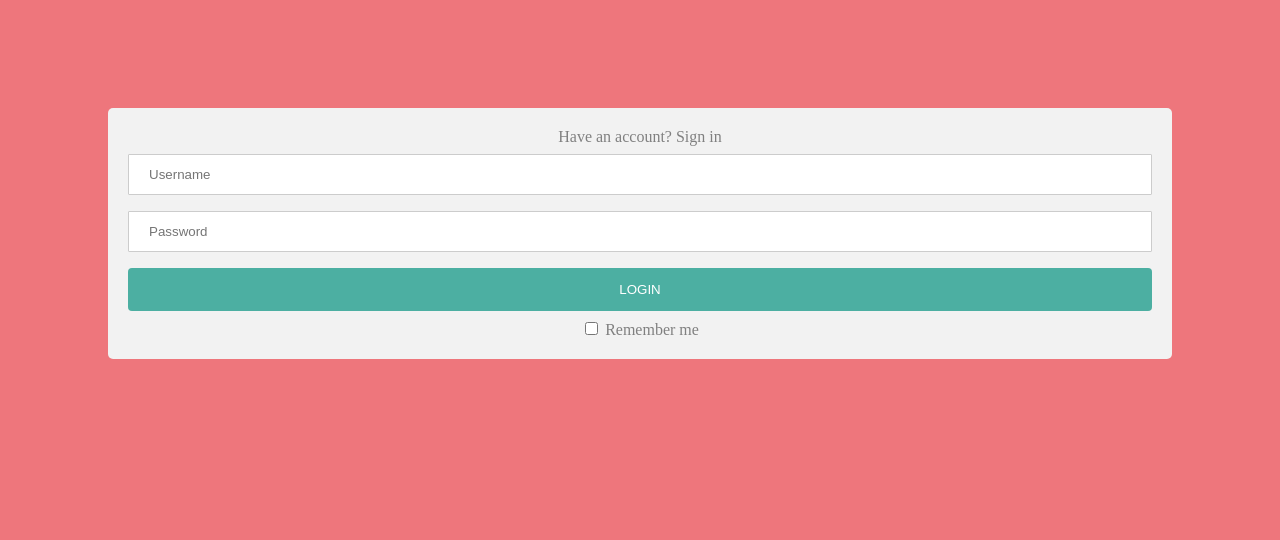
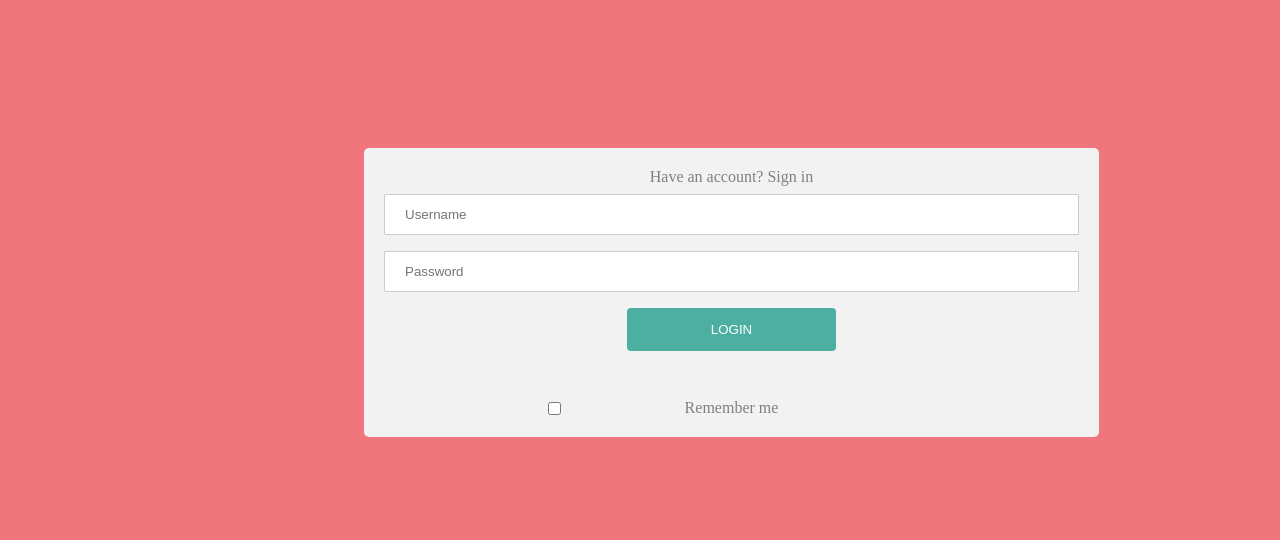
Before and after one commit to EEast09/Signin1, a plain HTML site: page index.html in a window 1280 px wide. Drawn offline with Linux system fonts and the light colour scheme.

Commit message:
Second commit

```diff
--- a/index.html
+++ b/index.html
@@ -10,6 +10,8 @@
 <body>
 
 
+
+</div>
 <div>
   <form action="/action_page.php">
     <label for="fname">Have an account? Sign in</label>
@@ -21,22 +23,12 @@
 
 
     <input type="submit" value="LOGIN">
-
+<div></div>
     <input type="checkbox" id="RememberMe"
     <label for="RememberMe"> Remember me</label>
-
+</div>
   </form>
 </div>
-   <!--<div id="sign-in-box">
-        <h1> Have an account? Sign in </h1>
 
-        <input type="email" placeholder="Username" />
-        <input type="password" placeholder="Password" />
-        <button class="btn">LOGIN</button>
-
-        <input type="checkbox" id="RememberMe"
-        <label for="RememberMe"> Remember me</label>*/
-
-    </div>-->
 </body>
 </html>
--- a/style.css
+++ b/style.css
@@ -1,6 +1,6 @@
 input[type=text], select {
     width: 100%;
-    padding: 12px 20px;
+    padding: 12px 20px ;
     margin: 8px 0;
     display: inline-block;
     border: 1px solid #ccc;
@@ -9,7 +9,7 @@ input[type=text], select {
   }
 
   input[type=submit] {
-    width: 100%;
+    width: 30%;
     background-color: #4cafa2;
     color: white;
     padding: 14px 20px;
@@ -29,11 +29,22 @@ input[type=text], select {
     padding: 20px;
   }
 
-  .RememberMe{
-    text-align: left;
+  #RememberMe{
+    position: absolute;
+    left: 30%
+
   }
+lable{
+  display: inline-block;
+  width: 150px;
+}
+
+
 
  body{
+  position: absolute;
+  left: 20%;
+  top: 5%;
     text-align: center;
     padding: 100px;
     background: #eb5d64d7;
```
